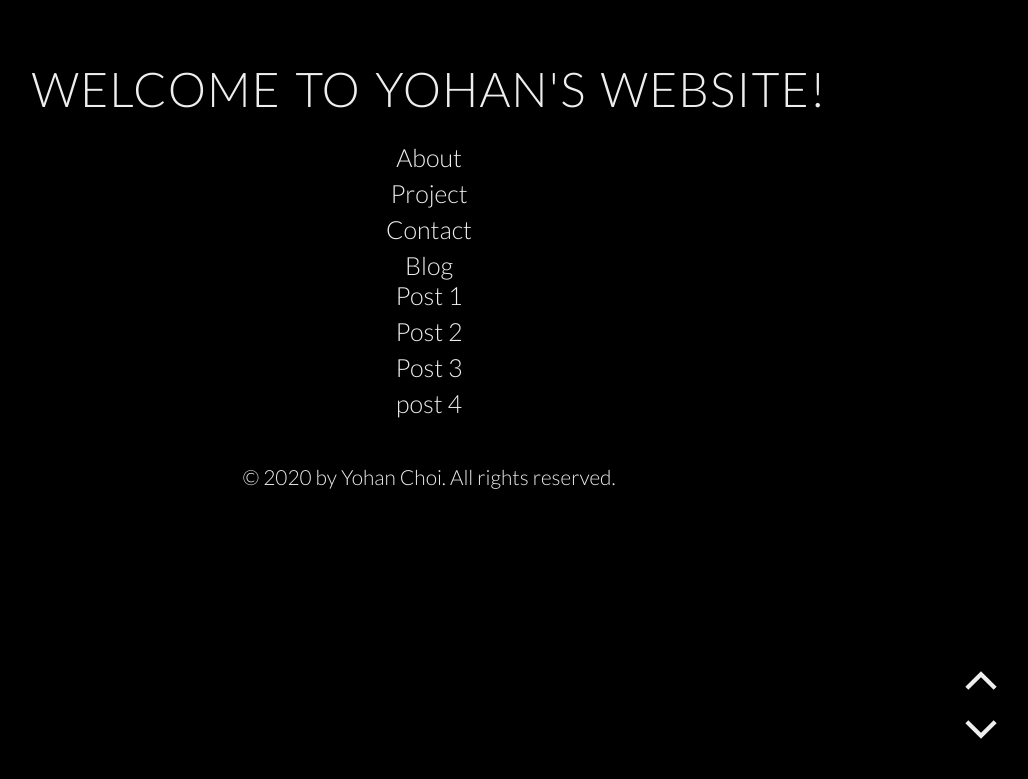
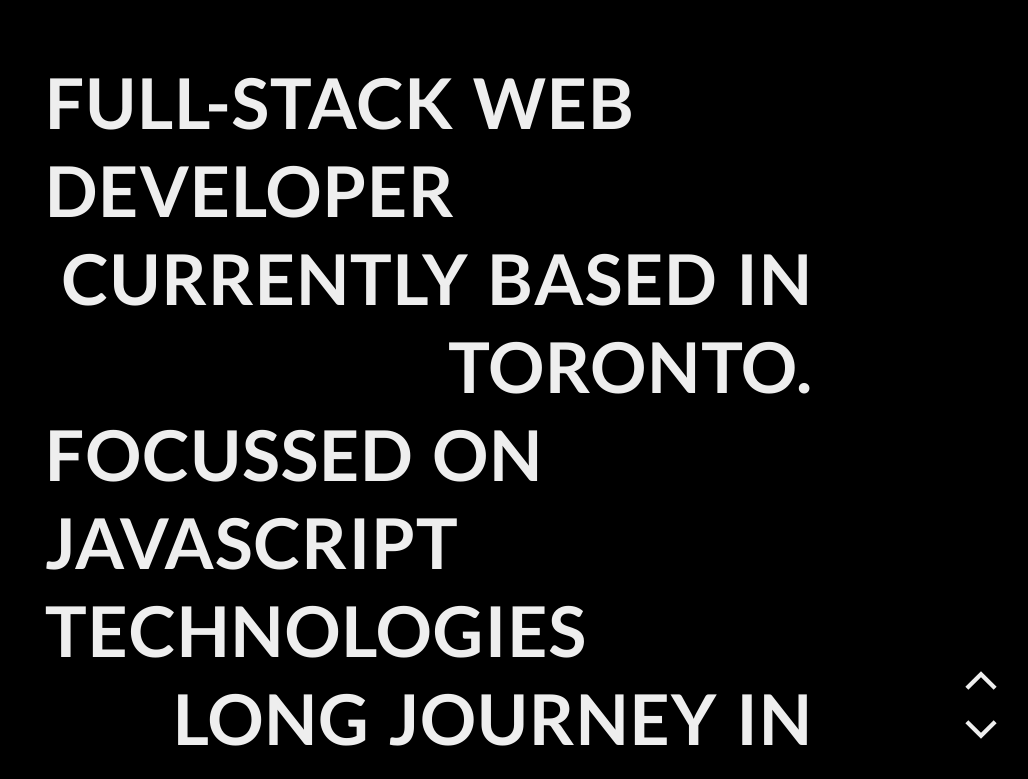
Before and after one commit to cyh0968/portfolio-website, a Next.js app: page / in a window 1280 px wide. Shown: the top 779 px of the page, without its empty margins (211-1239 px from the left). Built offline with nearby package versions, Linux system fonts and the light colour scheme.

Commit message:
feature: added intro animation

```diff
--- a/pages/index.jsx
+++ b/pages/index.jsx
@@ -1,3 +1,4 @@
+import Link from 'next/link';
 import styles from './index.module.scss';
 import utilStyles from '../styles/utils.module.scss';
 import { Layout } from '../components/layout';
@@ -6,22 +7,25 @@
     return (
         <Layout>
             <div className={styles.container}>
-                <h1 className={utilStyles.heading2Xl}>Welcome to Yohan's website!</h1>
-
-                <ul>
-                    <li>About</li>
-                    <li>Project</li>
-                    <li>Contact</li>
-                    <li>
-                        Blog
-                        <ul>
-                            <li>Post 1</li>
-                            <li>Post 2</li>
-                            <li>Post 3</li>
-                            <li>post 4</li>
-                        </ul>
-                    </li>
-                </ul>
+                <div className={styles.intro}>
+                    <span className={styles.leftAlign}>
+                        <h1 className={styles.introText}>Full-stack web</h1>
+                        <h1 className={styles.introText}>developer</h1>
+                    </span>
+                    <span className={styles.rightAlign}>
+                        <h1 className={styles.introText}>currently based in</h1>
+                        <h1 className={styles.introText}>Toronto.</h1>
+                    </span>
+                    <span className={styles.leftAlign}>
+                        <h1 className={styles.introText}>Focussed on</h1>
+                        <h1 className={styles.introText}>JavaScript</h1>
+                        <h1 className={styles.introText}>Technologies</h1>
+                    </span>
+                    <span className={styles.rightAlign}>
+                        <h1 className={styles.introText}>Long journey in</h1>
+                        <h1 className={styles.introText}>craftmanship</h1>
+                    </span>
+                </div>
             </div>
         </Layout>
     );
--- a/pages/index.module.scss
+++ b/pages/index.module.scss
@@ -1,6 +1,73 @@
+@keyframes moveInLeft {
+    0% {
+        opacity: 0;
+        transform: translateX(-10rem);
+    }
+
+    80% {
+        transform: translateX(1rem);
+    }
+
+    100% {
+        opacity: 1;
+        transform: translate(0);
+    }
+}
+
+@keyframes moveInRight {
+    0% {
+        opacity: 0;
+        transform: translateX(10rem);
+    }
+
+    80% {
+        transform: translateX(-1rem);
+    }
+
+    100% {
+        opacity: 1;
+        transform: translate(0);
+    }
+}
+
 .container {
     display: flexbox;
     flex-direction: column;
     justify-content: center;
     text-align: center;
 }
+
+.leftAlign {
+    display: block;
+    animation: moveInLeft 1s ease-in;
+    text-align: left;
+}
+
+.rightAlign {
+    display: block;
+    animation: moveInRight 1s ease-in;
+    text-align: right;
+}
+
+.intro {
+    width: 60vw;
+    margin: 0 auto;
+    @media only screen and (max-width: 64rem) {
+        width: 90vw;
+    }
+}
+
+.introText {
+    color: var(--white);
+    text-transform: uppercase;
+    margin-top: 0;
+    margin-bottom: 0.2rem;
+    font-size: 3.5rem;
+    font-weight: 700;
+    word-spacing: 4px;
+    letter-spacing: 1px;
+}
+
+// -webkit-font-smoothing: antialiased;
+// -webkit-text-stroke-color: var(--white);
+// -webkit-text-stroke-width: 1px;
--- a/styles/global.scss
+++ b/styles/global.scss
@@ -1,4 +1,4 @@
-@import url('https://fonts.googleapis.com/css2?family=Lato:wght@300&display=swap');
+@import url('https://fonts.googleapis.com/css2?family=Lato:ital,wght@0,300;0,400;0,700;0,900;1,300;1,400&display=swap');
 /* Color Variables Setup */
 :root {
     --white: #eeeeee;
--- a/styles/utils.module.scss
+++ b/styles/utils.module.scss
@@ -2,14 +2,21 @@
 
 .heading2Xl {
     color: var(--white);
-    font-weight: 300;
     text-transform: uppercase;
     margin-top: 0;
     margin-bottom: 1.25rem;
-    font-size: 2.4rem;
-    text-align: center;
+    font-size: 3rem;
+    font-weight: 700;
+    -webkit-font-smoothing: antialiased;
+    -webkit-text-stroke-color: var(--white);
+    -webkit-text-stroke-width: 1px;
     word-spacing: 4px;
     letter-spacing: 1px;
+    transition: color 0.5s ease;
+
+    &:hover {
+        color: var(--primary-color);
+    }
 }
 
 .headingXl {
```
